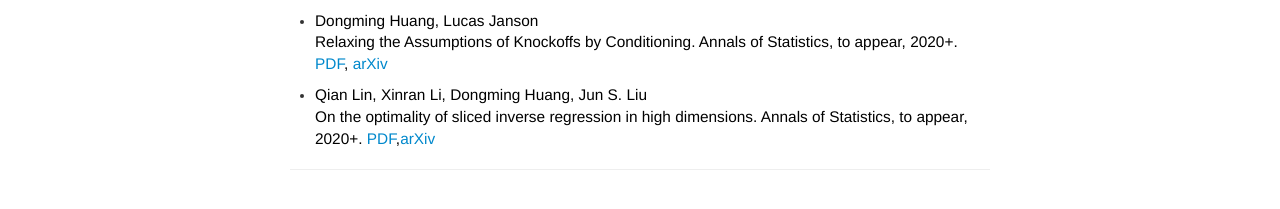
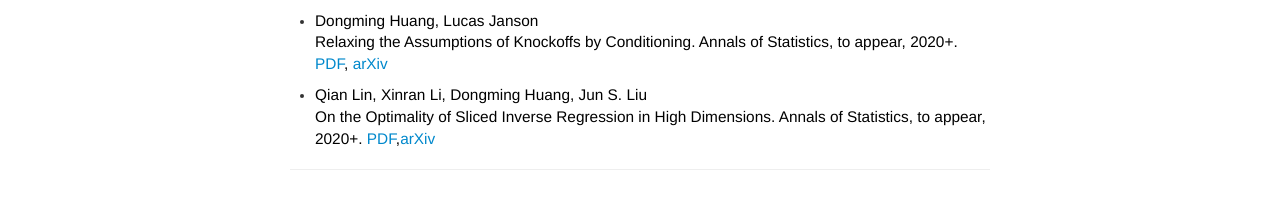
Before and after one commit to stathuang/dmhuang.github.io, a Jekyll site: the page built from pages/pubs.md, in a window 1280 px wide. Shown: the part 217-426 px from the top of the page. Built offline with Jekyll 4.4.1, drawn with Linux system fonts in a browser that asks for light colours.

Commit message:
Update pubs.md

```diff
--- a/pages/pubs.md
+++ b/pages/pubs.md
@@ -15,4 +15,4 @@ Relaxing the Assumptions of Knockoffs by Conditioning. Annals of Statistics, to
 
 
 - Qian Lin, Xinran Li, Dongming Huang, Jun S. Liu\\
-On the optimality of sliced inverse regression in high dimensions. Annals of Statistics, to appear, 2020+. [PDF](https://www.e-publications.org/ims/submission/AOS/user/submissionFile/35677?confirm=af74fff9),[arXiv](https://arxiv.org/abs/1701.06009)
+On the Optimality of Sliced Inverse Regression in High Dimensions. Annals of Statistics, to appear, 2020+. [PDF](https://www.e-publications.org/ims/submission/AOS/user/submissionFile/35677?confirm=af74fff9),[arXiv](https://arxiv.org/abs/1701.06009)
```
